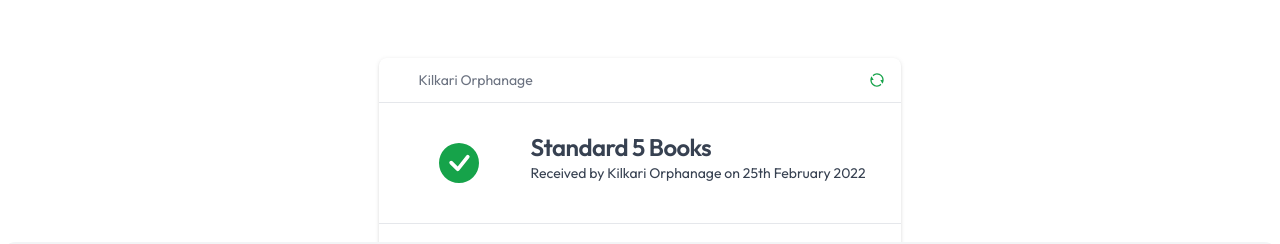
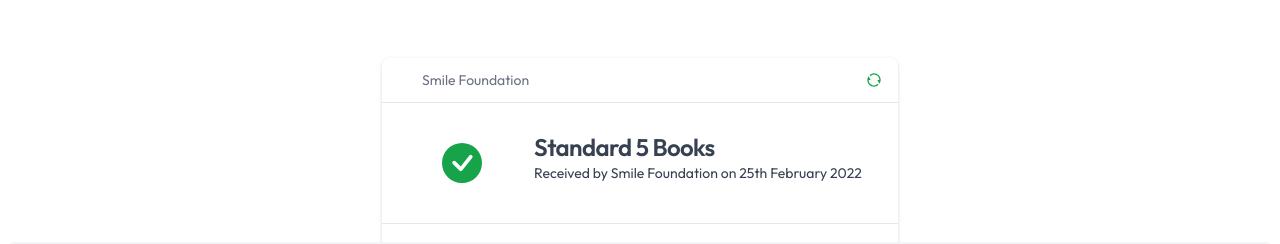
Before and after one commit to facevel/giveaid-next, a Next.js app: page /tracking in a window 1280 px wide. Both pictures are taken after typing "5" into the empty fields and a click on the button "Track". Shown: the part 478-722 px from the top of the page. Built offline with nearby package versions, Linux system fonts and the light colour scheme; what prettier-plugin-tailwindcss would draw is missing.

Commit message:
change: tracking changes

```diff
--- a/src/components/trackingView/index.tsx
+++ b/src/components/trackingView/index.tsx
@@ -7,7 +7,7 @@
         <div className={"bg-white rounded-lg drop-shadow pb-3 w-full dark:text-gray-100 dark:bg-gray-800"}>
             {/*DIV FOR UPPER PART OF COMPONENT*/}
             <div className={"pt-3 pl-10 pr-4 flex justify-between items-center"}>
-                <div className={"text-gray-500 text-sm"}>Kilkari Orphanage</div>
+                <div className={"text-gray-500 text-sm"}>Smile Foundation</div>
                 <RiRefreshLine className={"text-green-600 cursor-pointer"} onClick={() => {
                     setSearch(false)
                 }
@@ -22,7 +22,7 @@
                         Standard 5 Books
                     </h5>
                     <p className="mb-3 mr-5 font-normal text-sm text-gray-700 dark:text-gray-400">
-                        Received by Kilkari Orphanage on 25th February 2022
+                        Received by Smile Foundation on 25th February 2022
                     </p>
                 </div>
             </a>
@@ -45,13 +45,14 @@
                 <div className={"flex flex-row"}>
                     {/*Image Div*/}
                     <div className={" rounded-lg overflow-hidden border border-gray-200"}>
-                        <img src={"https://1000logos.net/wp-content/uploads/2018/08/DHL-emblem.jpg"}
-                             className={"object-fill w-24"}/>
+                        <img
+                            src={"https://projectheena.com/uploads/ngo/37146191295115/profileImage/images/smile-foundation.jpg"}
+                            className={"object-fill p-3 w-20"}/>
                     </div>
                     <div className={"ml-3 flex flex-col justify-between pb-2"}>
-                        <div className={"text-xl pt-1 font-semibold"}>DHL</div>
-                        <a className={"text-gray-500 text-sm"} href={"https://reddit.com/r/therewasanattempt"}>DHL
-                            Logistics</a>
+                        <p className={"text-xl pt-1 font-semibold"}>Smile Foundation</p>
+                        <a className={"text-gray-500 text-sm"} href={""}>
+                            Non-Profit Organisation</a>
                     </div>
                 </div>
                 <div className={"flex flex-col justify-end items-end pb-2"}>
```
